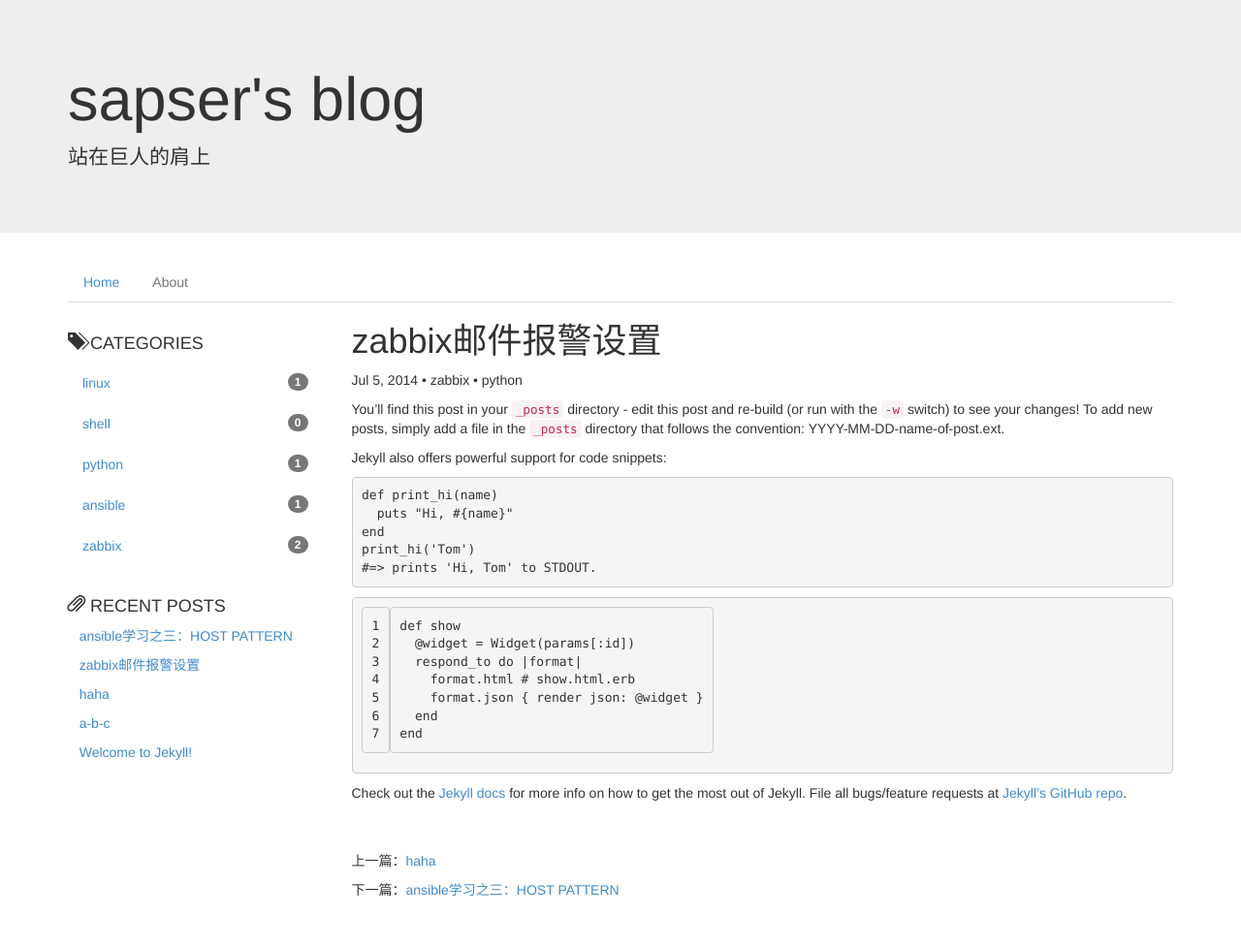
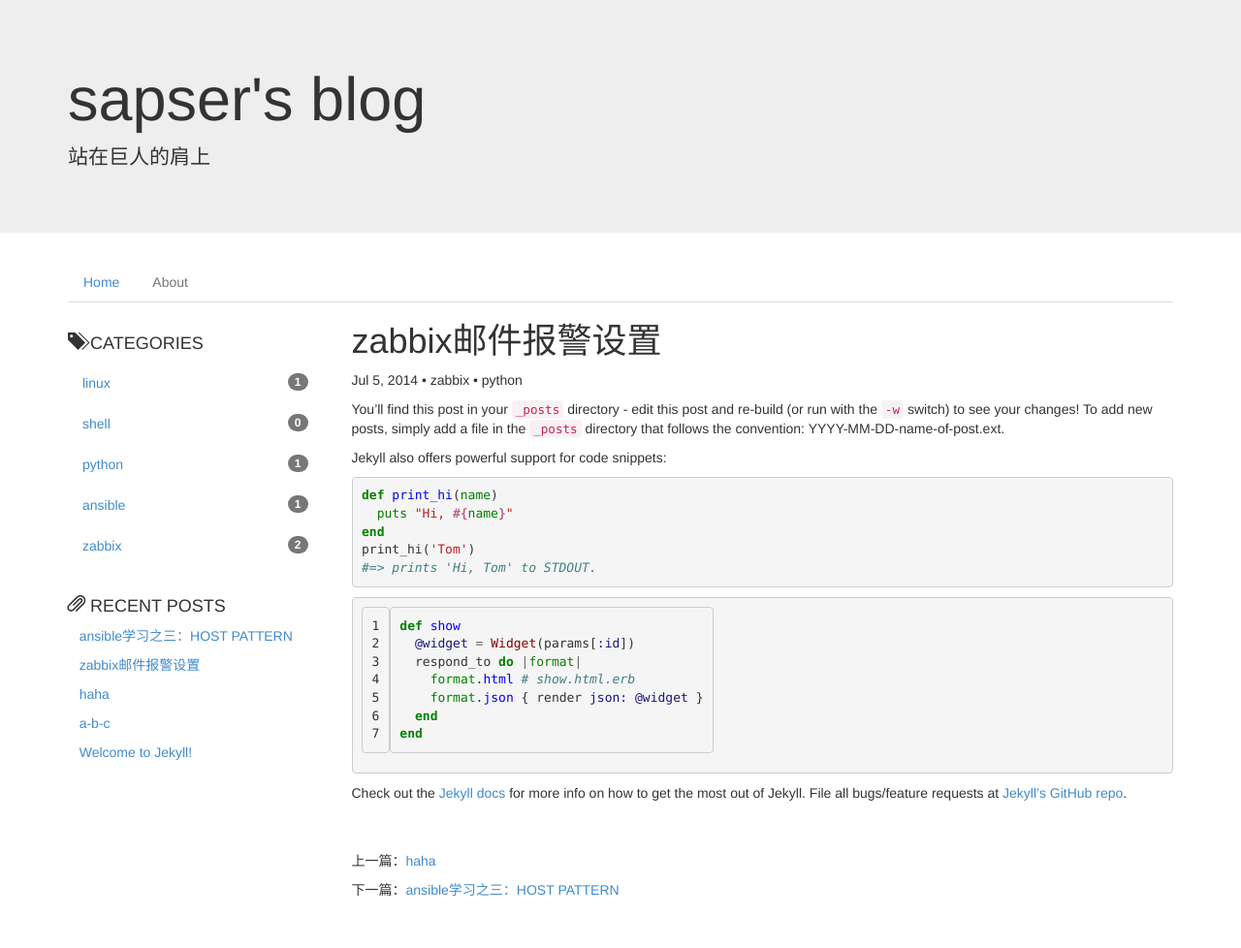
Before and after one commit to sapser/sapser.github.io, a Jekyll site: the page built from _posts/2014-07-05-zabbix邮件报警设置.md, in a window 1280 px wide. Shown: the whole page at 97% size. Built offline with Jekyll 4.4.1, drawn with Linux system fonts in a browser that asks for light colours; Markdown is read by kramdown in place of the engine named in the settings.

Commit message:
解决代码高亮问题

```diff
--- a/_config.yml
+++ b/_config.yml
@@ -1,7 +1,9 @@
-baseurl: http://sapser.github.io
+#baseurl: http://sapser.github.io
 timezone: Asia/Shanghai
 encoding: utf-8
-markdown: kramdown
+#markdown: kramdown
+#markdown: redcarpet
+markdown: rdiscount
 highlighter: pygments
 permalink: /:categories/:year/:month/:day/:title
 
--- a/_layouts/default.html
+++ b/_layouts/default.html
@@ -9,6 +9,8 @@
     <meta name="viewport" content="width=device-width, initial-scale=1">
     <!-- Bootstrap -->
     <link rel="stylesheet" href="/static/css/bootstrap.min.css">
+    <!-- pygments代码高亮-->
+    <link rel="stylesheet" href="/static/css/pygments.css">
   </head>
 
   <body>
--- /dev/null
+++ b/static/css/pygments.css
@@ -0,0 +1,61 @@
+.hll { background-color: #ffffcc }
+.c { color: #408080; font-style: italic } /* Comment */
+.err { border: 1px solid #FF0000 } /* Error */
+.k { color: #008000; font-weight: bold } /* Keyword */
+.o { color: #666666 } /* Operator */
+.cm { color: #408080; font-style: italic } /* Comment.Multiline */
+.cp { color: #BC7A00 } /* Comment.Preproc */
+.c1 { color: #408080; font-style: italic } /* Comment.Single */
+.cs { color: #408080; font-style: italic } /* Comment.Special */
+.gd { color: #A00000 } /* Generic.Deleted */
+.ge { font-style: italic } /* Generic.Emph */
+.gr { color: #FF0000 } /* Generic.Error */
+.gh { color: #000080; font-weight: bold } /* Generic.Heading */
+.gi { color: #00A000 } /* Generic.Inserted */
+.go { color: #808080 } /* Generic.Output */
+.gp { color: #000080; font-weight: bold } /* Generic.Prompt */
+.gs { font-weight: bold } /* Generic.Strong */
+.gu { color: #800080; font-weight: bold } /* Generic.Subheading */
+.gt { color: #0040D0 } /* Generic.Traceback */
+.kc { color: #008000; font-weight: bold } /* Keyword.Constant */
+.kd { color: #008000; font-weight: bold } /* Keyword.Declaration */
+.kn { color: #008000; font-weight: bold } /* Keyword.Namespace */
+.kp { color: #008000 } /* Keyword.Pseudo */
+.kr { color: #008000; font-weight: bold } /* Keyword.Reserved */
+.kt { color: #B00040 } /* Keyword.Type */
+.m { color: #666666 } /* Literal.Number */
+.s { color: #BA2121 } /* Literal.String */
+.na { color: #7D9029 } /* Name.Attribute */
+.nb { color: #008000 } /* Name.Builtin */
+.nc { color: #0000FF; font-weight: bold } /* Name.Class */
+.no { color: #880000 } /* Name.Constant */
+.nd { color: #AA22FF } /* Name.Decorator */
+.ni { color: #999999; font-weight: bold } /* Name.Entity */
+.ne { color: #D2413A; font-weight: bold } /* Name.Exception */
+.nf { color: #0000FF } /* Name.Function */
+.nl { color: #A0A000 } /* Name.Label */
+.nn { color: #0000FF; font-weight: bold } /* Name.Namespace */
+.nt { color: #008000; font-weight: bold } /* Name.Tag */
+.nv { color: #19177C } /* Name.Variable */
+.ow { color: #AA22FF; font-weight: bold } /* Operator.Word */
+.w { color: #bbbbbb } /* Text.Whitespace */
+.mf { color: #666666 } /* Literal.Number.Float */
+.mh { color: #666666 } /* Literal.Number.Hex */
+.mi { color: #666666 } /* Literal.Number.Integer */
+.mo { color: #666666 } /* Literal.Number.Oct */
+.sb { color: #BA2121 } /* Literal.String.Backtick */
+.sc { color: #BA2121 } /* Literal.String.Char */
+.sd { color: #BA2121; font-style: italic } /* Literal.String.Doc */
+.s2 { color: #BA2121 } /* Literal.String.Double */
+.se { color: #BB6622; font-weight: bold } /* Literal.String.Escape */
+.sh { color: #BA2121 } /* Literal.String.Heredoc */
+.si { color: #BB6688; font-weight: bold } /* Literal.String.Interpol */
+.sx { color: #008000 } /* Literal.String.Other */
+.sr { color: #BB6688 } /* Literal.String.Regex */
+.s1 { color: #BA2121 } /* Literal.String.Single */
+.ss { color: #19177C } /* Literal.String.Symbol */
+.bp { color: #008000 } /* Name.Builtin.Pseudo */
+.vc { color: #19177C } /* Name.Variable.Class */
+.vg { color: #19177C } /* Name.Variable.Global */
+.vi { color: #19177C } /* Name.Variable.Instance */
+.il { color: #666666 } /* Literal.Number.Integer.Long */
```
